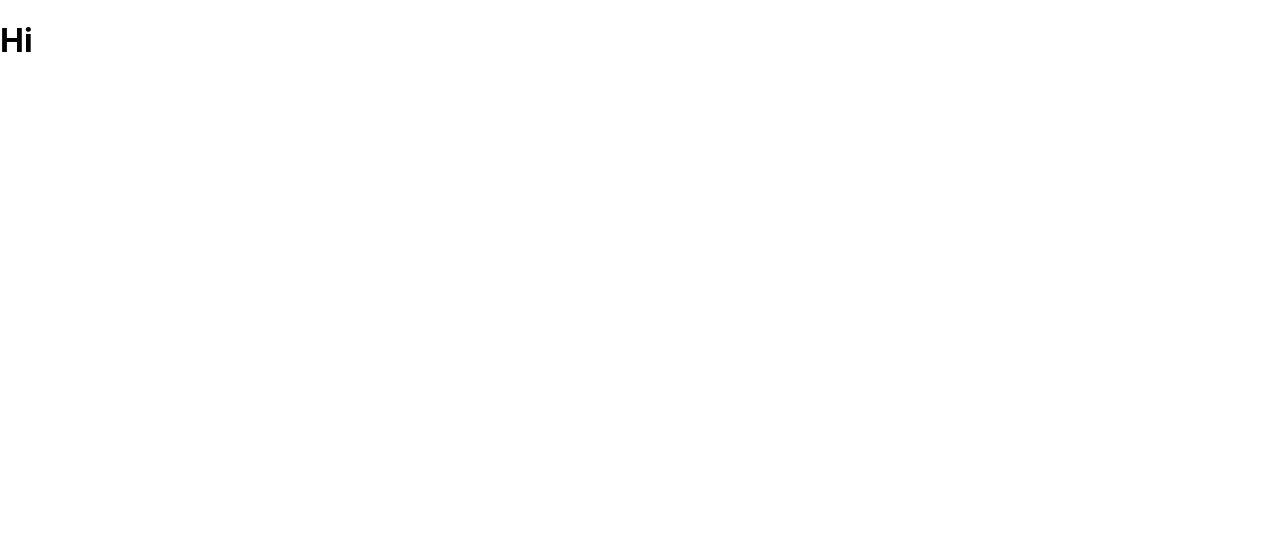
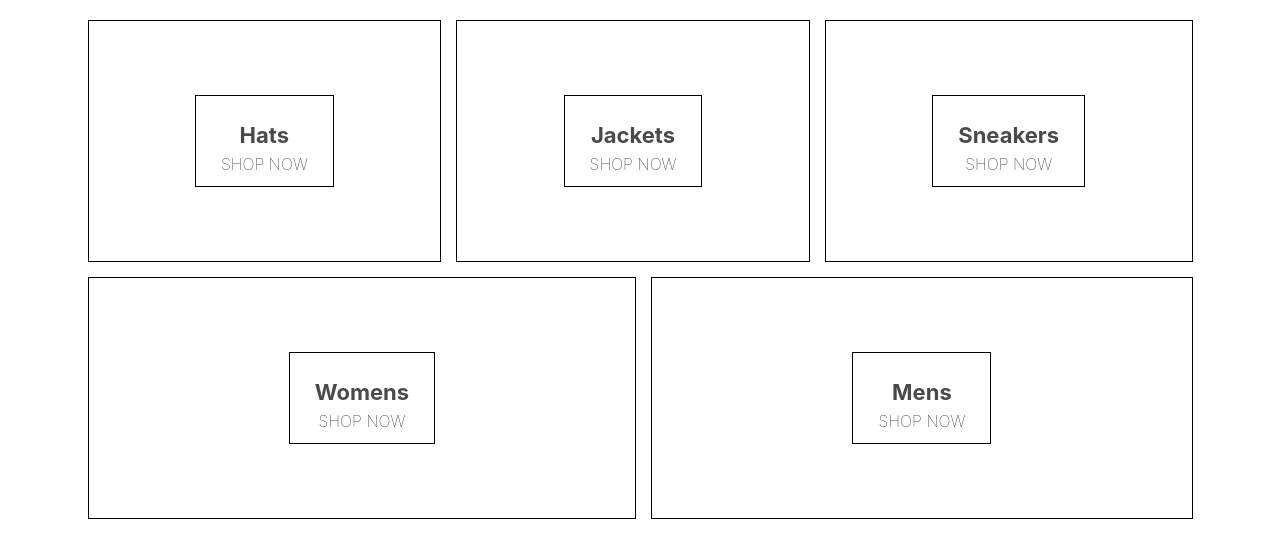
Before and after one commit to pradeepdharmasena/ap_fasions, a React (Create React App) app: page / in a window 1280 px wide. Shown: the top 558 px of the page. Built offline with nearby package versions, Linux system fonts and the light colour scheme.

Commit message:
Initialize the homepage component

```diff
--- a/package.json
+++ b/package.json
@@ -6,6 +6,7 @@
     "@testing-library/jest-dom": "^5.16.5",
     "@testing-library/react": "^13.4.0",
     "@testing-library/user-event": "^13.5.0",
+    "node-sass": "^7.0.3",
     "react": "^18.2.0",
     "react-dom": "^18.2.0",
     "react-scripts": "5.0.1",
@@ -34,5 +35,9 @@
       "last 1 firefox version",
       "last 1 safari version"
     ]
+  },
+  "devDependencies": {
+    "ajv": "^8.11.0",
+    "typescript": "^4.8.4"
   }
 }
--- a/src/App.js
+++ b/src/App.js
@@ -1,10 +1,46 @@
+import React, { Component } from "react";
+import { HomePage } from "./Pages/HomePage/HomePage";
+class App extends Component {
+  constructor(){
+    super();
+    this.state = {
+      directory : [
+        {
+          "catogory" : "Hats",
+          "image": "https://wombatleather.co.uk/wp-content/uploads/2014/10/wombat-original-copy-2-750x750.jpg",
+          "id":1
+        },
+        {
+          "catogory" : "Jackets",
+          "image": "https://i8.amplience.net/t/jpl/jdie_product_list?plu=jd_555982_al&qlt=85&qlt=92&w=320&h=320&v=1&fmt=auto",
+          "id":2
+        },
+        {
+          "catogory" : "Sneakers",
+          "image": "https://nypost.com/wp-content/uploads/sites/2/2021/02/1024x1024-Women-LowTop-Lavendar-1_1024x1024.jpeg?quality=90&strip=all&w=1024",
+          "id":3
+        },
+        {
+          "catogory" : "Womens",
+          "image": "https://www.google.com/url?sa=i&url=https%3A%2F%2Fwww.standard.co.uk%2Fshopping%2Fesbest%2Ffashion%2Fbest-womens-clothing-a4208901.html&psig=AOvVaw25gO5EpP39E85H6sDzABib&ust=1665598988199000&source=images&cd=vfe&ved=0CAwQjRxqFwoTCLiv_fHl2PoCFQAAAAAdAAAAABAE",
+          "id":4
+        },
+        {
+          "catogory" : "Mens",
+          "image": "https://ofmediaanddesign.files.wordpress.com/2019/04/0_jyhi-9qin2nhxlaw.jpg?w=720",
+          "id":5
+        }
+      ]
+    }
+  }
+  render() {
+    return (
+      <div >
+        <HomePage directory= {this.state.directory} />
+      </div>
+    );
+  }
 
-function App() {
-  return (
-    <div >
-      <h1>Hi</h1>
-    </div>
-  );
 }
 
 export default App;
--- /dev/null
+++ b/src/Components/Directory/Directory.jsx
@@ -0,0 +1,26 @@
+import React from "react";
+import './Directory.scss'
+import { MenuItem } from "../MenuItem/MenuItem";
+
+export const Directory = ({ directory }) => (
+    <div className="directory-menu">
+
+        {
+            directory.map((item) =>(
+                    <MenuItem item = {item} />
+
+            ))
+
+        }
+
+
+        {(() => {
+            const a = [1, 2, 3].find((el) => el === 2)
+            // as much code as you want ...
+            // ...
+            // ...
+            console.log(a)
+        })()}
+
+    </div>
+)
--- /dev/null
+++ b/src/Components/Directory/Directory.scss
@@ -0,0 +1,6 @@
+.directory-menu {
+    width: 100%;
+    display: flex;
+    flex-wrap: wrap;
+    justify-content: space-between;
+  }
--- /dev/null
+++ b/src/Components/MenuItem/MenuItem.jsx
@@ -0,0 +1,12 @@
+import React from "react";
+import './MenuItem.scss'
+
+export const MenuItem = ({item}) => (
+    <div className="menu-item">
+        <div className="content">
+            <h1 className="title">{item.catogory}</h1>
+            <span className="subtitle">SHOP NOW</span>
+            {console.log("menu items")}
+        </div>
+    </div>
+)
--- /dev/null
+++ b/src/Components/MenuItem/MenuItem.scss
@@ -0,0 +1,40 @@
+.menu-item {
+    min-width: 30%;
+    height: 240px;
+    flex: 1 1 auto;
+    display: flex;
+    align-items: center;
+    justify-content: center;
+    border: 1px solid black;
+    margin: 0 7.5px 15px;
+
+    &:first-child {
+      margin-right: 7.5px;
+    }
+
+    &:last-child {
+      margin-left: 7.5px;
+    }
+
+    .content {
+      height: 90px;
+      padding: 0 25px;
+      display: flex;
+      flex-direction: column;
+      align-items: center;
+      justify-content: center;
+      border: 1px solid black;
+
+      .title {
+        font-weight: bold;
+        margin-bottom: 6px;
+        font-size: 22px;
+        color: #4a4a4a;
+      }
+
+      .subtitle {
+        font-weight: lighter;
+        font-size: 16px;
+      }
+    }
+  }
--- /dev/null
+++ b/src/Pages/HomePage/HomePage.css
@@ -0,0 +1,55 @@
+.homepage{
+  display: flex;
+  flex-direction: column;
+  align-items: center;
+  padding: 20px 80px;
+}
+
+.directory-menu {
+  width: 100%;
+  display: flex;
+  flex-wrap: wrap;
+  justify-content: space-between;
+}
+
+.menu-item {
+  min-width: 30%;
+  height: 240px;
+  flex: 1 1 auto;
+  display: flex;
+  align-items: center;
+  justify-content: center;
+  border: 1px solid black;
+  margin: 0 7.5px 15px;}
+
+  .menu-item:first-child {
+    margin-right: 7.5px;
+  }
+
+  .menu-item:last-child {
+    margin-left: 7.5px;
+  }
+
+
+  .content {
+    height: 90px;
+    padding: 0 25px;
+    display: flex;
+    flex-direction: column;
+    align-items: center;
+    justify-content: center;
+    border: 1px solid black;
+  }
+
+
+.title {
+  font-weight: bold;
+  margin-bottom: 6px;
+  font-size: 22px;
+  color: #4a4a4a;
+}
+
+.subtitle {
+  font-weight: lighter;
+  font-size: 16px;
+}
--- /dev/null
+++ b/src/Pages/HomePage/HomePage.jsx
@@ -0,0 +1,10 @@
+import React from "react";
+import './HomePage.scss'
+import { Directory } from "../../Components/Directory/Directory";
+
+export const HomePage = ({directory}) => (
+    <div className="homepage">
+
+        <Directory directory={directory} />
+    </div>
+)
--- /dev/null
+++ b/src/Pages/HomePage/HomePage.scss
@@ -0,0 +1,6 @@
+.homepage {
+    display: flex;
+    flex-direction: column;
+    align-items: center;
+    padding: 20px 80px;
+  }
```
Also changed, not shown: src/note.txt (added), 1 other file (tests, documents, lock files or other folders).
